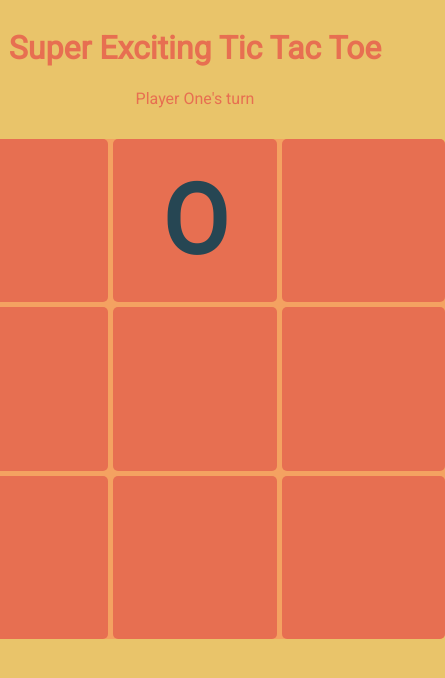
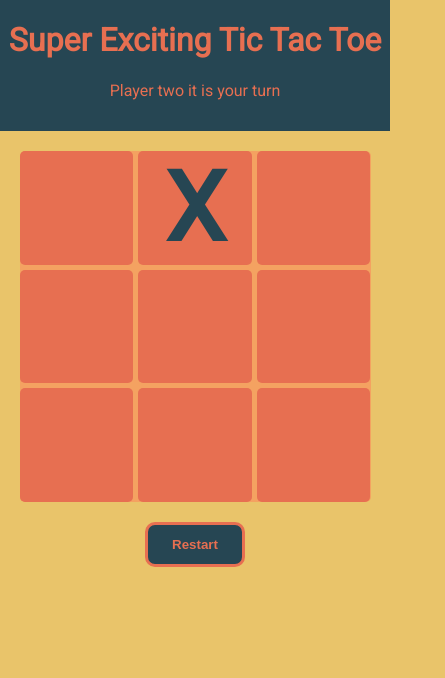
Before and after one commit to JuniorJr4/Tic-Tac-Toe, a plain HTML site: page index.html in a window 390 px wide. Both pictures are taken after a click on the element 194 px from the left and 220 px from the top of the page. Shown: the whole page, 445 px wide, since content can reach past the window. Drawn offline with Linux system fonts and the light colour scheme.

Commit message:
basic game complete

```diff
--- a/index.html
+++ b/index.html
@@ -12,12 +12,14 @@
     <title>Tic-Tac-Toe</title>
   </head>
   <body>
+    <div class="header">
       <div class="title">
         <h1>Super Exciting Tic Tac Toe</h1>
       </div>
       <div class="game-info">
         <div class="info">Player One, you go first</div>
         <div class="game-over"></div>
+      </div>
     </div>
 
     <div class="board-grid">
@@ -31,7 +33,9 @@
       <div class="cell" id="7"></div>
       <div class="cell" id="8"></div>
     </div>
-
+    <div class="restart">
+      <button class="btn">Restart</button>
+    </div>
 
     <script src="script.js"></script>
   </body>
--- a/script.js
+++ b/script.js
@@ -1,11 +1,4 @@
-const boardGrid = document.querySelector(".board-grid");
-const gameInfo = document.querySelector('.info');
-
-
-const makePlayer = (player, piece, turn, winner) => {
-  return { player, piece, turn, winner };
-};
-
+//BUILD BOARD AND LISTENERS
 const gameBoard = (() => {
   let board = [];
 
@@ -21,31 +14,46 @@ const gameBoard = (() => {
         ? ((square.textContent = gameEngine.player1.piece),
           (square.style.pointerEvents = "none"),
           (board[index] = gameEngine.player1.piece),
-          (gameEngine.player1.turn = false),
-          (gameEngine.computerPlayer.turn = true),
-          gameEngine.checkForWinner(),
-          (gameInfo.textContent = 'Robot it is your turn'),
+          gameEngine.playerTurn(),
           console.log(board))
         : ((square.textContent = gameEngine.computerPlayer.piece),
           (square.style.pointerEvents = "none"),
           (board[index] = gameEngine.computerPlayer.piece),
-          (gameEngine.player1.turn = true),
-          (gameEngine.computerPlayer.turn = false),
-          gameEngine.checkForWinner(),
-          (gameInfo.textContent = "Player One's turn"),
+          gameEngine.playerTurn(),
           console.log(board));
     });
   });
+
+//RESTART THE GAME
+  const restartBtn = document.querySelector('.btn');
+  restartBtn.addEventListener('click', restart);
+  function restart() {
+    gameEngine.resetValues();
+    boardCells.forEach((square, index) => {
+      square.textContent = '';
+      board[index] = '';
+      square.style.pointerEvents = 'auto';
+    });
+  }
 
   return {
     board,
   };
 })();
 
+//PROCESSES TO RUN THE GAME
 const gameEngine = (() => {
-  const player1 = makePlayer('Player1', "X", false, false);
-  const computerPlayer = makePlayer("Robot", "O", true, false);
+  const gameInfo = document.querySelector(".info");
+  const gameOverMsg = document.querySelector(".game-over");
+  const boardGrid = document.querySelector(".board-grid");
 
+  const makePlayer = (player, piece, turn, winner) => {
+    return { player, piece, turn, winner };
+  };
+  const player1 = makePlayer("Player1", "X", true, false);
+  const computerPlayer = makePlayer("Player2", "O", false, false);
+
+  //WINNING LINES IF ALL MATCHED
   const weHaveAWinner = [
     [0, 1, 2],
     [3, 4, 5],
@@ -57,17 +65,47 @@ const gameEngine = (() => {
     [2, 4, 6],
   ];
 
-  const gameOver = (whoWon) => {
-    const gameOverMsg = document.querySelector(".game-over");
-    if (whoWon === 'player') {
-      gameOverMsg.textContent = `${player1.player} wins!`;
-    } else if (whoWon === 'computer') {
-      gameOverMsg.textContent = `${computerPlayer.player} wins!`;
-    } else {
-      gameOverMsg.textContent =  'Game ended as a draw'
-    }
+  //MAKE PLAY, UPDATE BOARD, CHECK FOR WIN AND CHANGE PLAYERS
+  const playerTurn = () => {
+    player1.turn
+      ? ((gameInfo.textContent = "Player two it is your turn"),
+        checkForWinner(),
+        (player1.turn = false),
+        (computerPlayer.turn = true))
+      : ((gameInfo.textContent = "Player One's turn"),
+        checkForWinner(),
+        (player1.turn = true),
+        (computerPlayer.turn = false));
   };
 
+  //INFORM WHO WON
+  const gameOver = (whoWon) => {
+    if (whoWon === "player") {
+      gameOverMsg.textContent = `${player1.player} wins!`;
+      gameInfo.textContent = "";
+    } else if (whoWon === "computer") {
+      gameOverMsg.textContent = `${computerPlayer.player} wins!`;
+      gameInfo.textContent = "";
+    } else {
+      gameOverMsg.textContent = "Game ended as a draw";
+      gameInfo.textContent = "";
+    }
+    boardGrid.style.pointerEvents = "none";
+    boardGrid.style.opacity = "0.6";
+
+  };
+
+  //RESET STARTING VALUES
+  function resetValues() {
+    player1.turn = true;
+    player1.winner = false;
+    computerPlayer.turn = false;
+    computerPlayer.winner = false;
+    gameOverMsg.textContent = '';
+    gameInfo.textContent = 'Player One, you go first';
+    boardGrid.style.opacity = "1.0";
+  }
+  //CHECK FOR WINNER AGAINST ARRAY OR TIE
   const checkForWinner = () => {
     var tie = gameBoard.board.includes("");
     var winner;
@@ -77,7 +115,7 @@ const gameEngine = (() => {
         gameBoard.board[row[1]] === gameBoard.board[row[2]] &&
         gameBoard.board[row[2]] === player1.piece
       ) {
-        gameOver('player');
+        gameOver("player");
         console.log("Xwins");
         winner = true;
       } else if (
@@ -86,10 +124,10 @@ const gameEngine = (() => {
         gameBoard.board[row[2]] === computerPlayer.piece
       ) {
         console.log("Owins");
-        gameOver('computer');
+        gameOver("computer");
         winner = true;
       } else if (!tie && !winner) {
-        gameOver('tied');
+        gameOver("tied");
       }
     });
   };
@@ -98,5 +136,7 @@ const gameEngine = (() => {
     checkForWinner,
     player1,
     computerPlayer,
+    playerTurn,
+    resetValues
   };
 })();
--- a/styles.css
+++ b/styles.css
@@ -13,12 +13,17 @@ body {
   align-items: center;
   justify-content: center;
   background-color: var(--cool-tan);
-  color:  var(--cool-red)
+  color: var(--cool-red);
+  margin: 0;
 }
 
-.grid-container {
-  width: 500px;
-  height: 500px;
+.header {
+  display: flex;
+  flex-direction: column;
+  align-items: center;
+  justify-content: center;
+  background-color: var(--cool-purple);
+  width: 100%;
 }
 
 .board-grid {
@@ -30,6 +35,15 @@ body {
   grid-template-rows: 1fr 1fr 1fr;
   background-color: var(--cool-orange);
   border-radius: 5px;
+  margin-top: 20px;
+  margin-bottom: 20px;
+}
+@media  screen and (max-width: 500px) {
+  .board-grid {
+    aspect-ratio: 1/1;
+    width: 90%;
+    height: auto;
+  }
 }
 
 .cell {
@@ -37,14 +51,36 @@ body {
   justify-content: center;
   align-items: center;
   border-radius: 5px;
-
   background-color: var(--cool-red);
   color: var(--cool-purple);
   font-size: 6rem;
   font-weight: 900;
+}
 
+.cell:hover {
+  background-color: var(--cool-orange);
 }
 
 .game-info {
   height: 50px;
 }
+
+.btn {
+  height: 45px;
+  width: 100px;
+  font-weight: bold;
+  border-radius: 10px;
+  border: 3px solid var(--cool-red);
+  background-color: var(--cool-purple);
+  color: var(--cool-red);
+}
+
+.btn:hover {
+  border: 3px solid var(--cool-purple);
+  background-color: var(--cool-red);
+  color: var(--cool-purple);
+}
+
+.restart {
+  height: 60px;
+}
```
Lines whose indentation alone changed are shown as unchanged.
